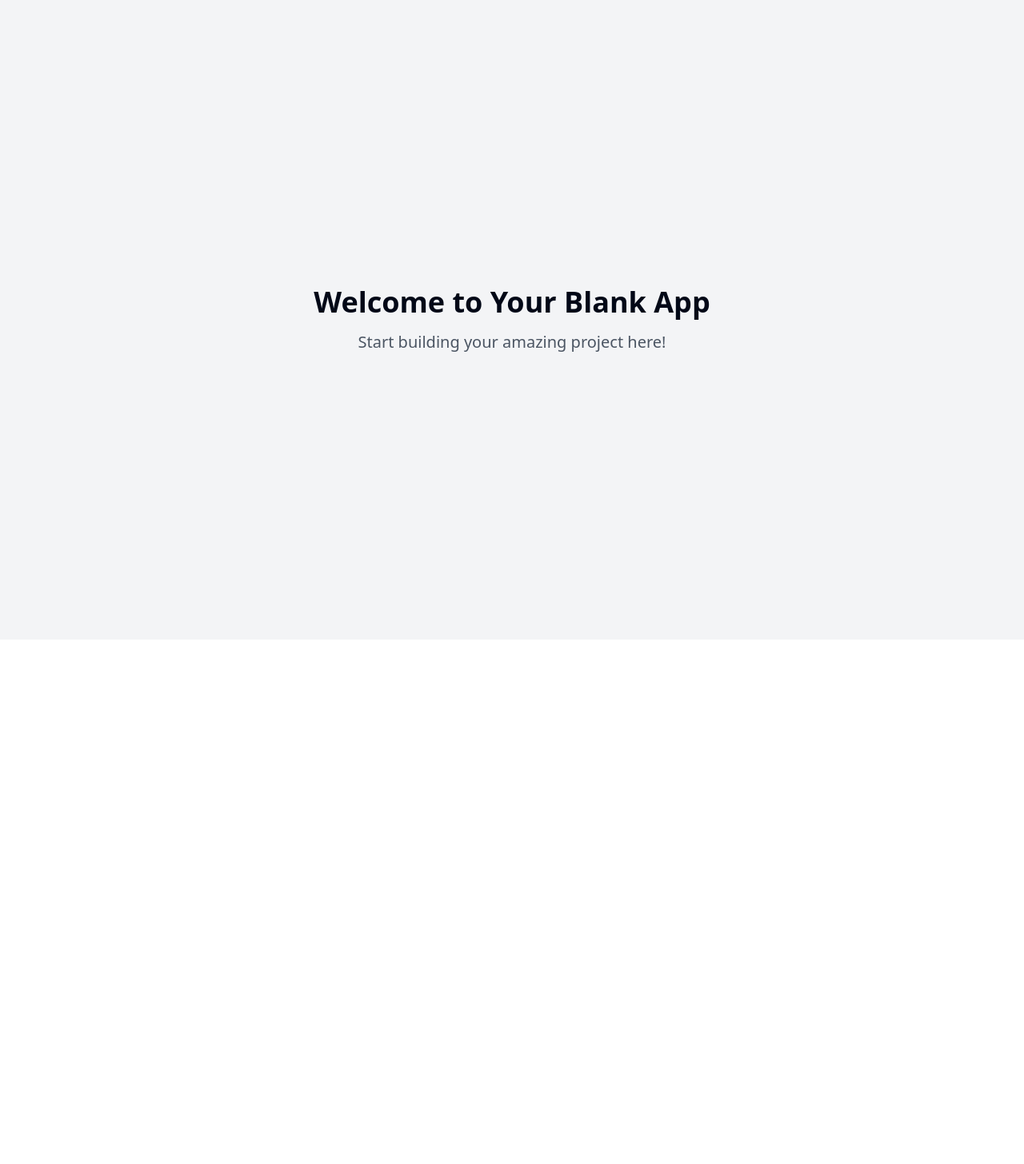
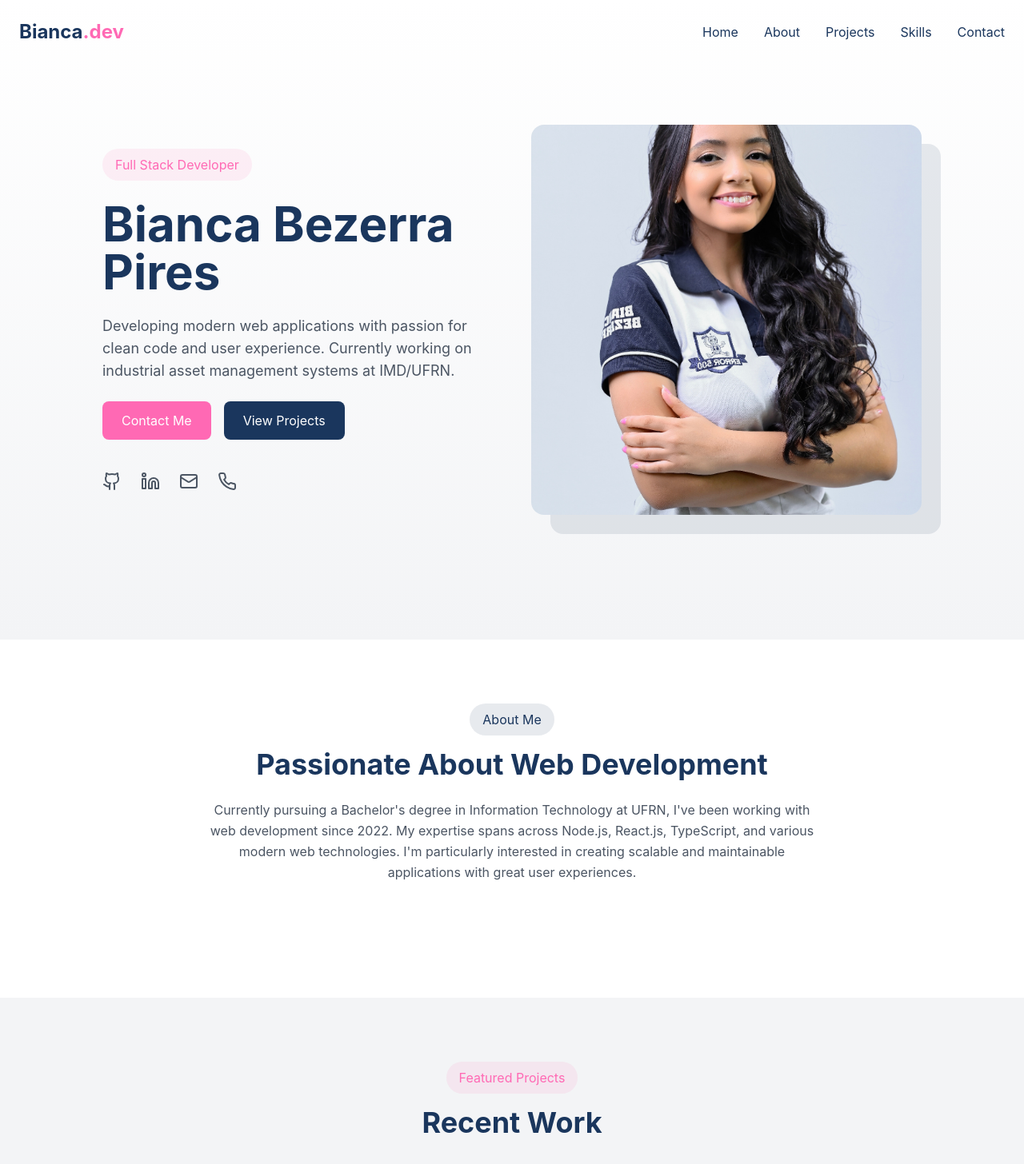
Before and after one commit to biancabp/bianca-portfolio, a React (Vite) app: page / in a window 1280 px wide. Shown: the top 1456 px of the page at 80% size. Before the commit the page ends 800 px from the top, so only its background shows below. Built offline with nearby package versions, Linux system fonts and the light colour scheme.

Commit message:
Implement portfolio website
Implement a portfolio website showcasing development projects with live demos, GitHub links, tech stack details, a skills section, and a contact form.  The design should reflect the provided resume for Bianca Bezerra Pires.

```diff
--- /dev/null
+++ b/src/components/Navigation.tsx
@@ -0,0 +1,71 @@
+
+import { useState, useEffect } from 'react';
+import { Menu, X } from 'lucide-react';
+
+const Navigation = () => {
+  const [isOpen, setIsOpen] = useState(false);
+  const [isScrolled, setIsScrolled] = useState(false);
+
+  useEffect(() => {
+    const handleScroll = () => {
+      setIsScrolled(window.scrollY > 20);
+    };
+    window.addEventListener('scroll', handleScroll);
+    return () => window.removeEventListener('scroll', handleScroll);
+  }, []);
+
+  const navLinks = [
+    { name: 'Home', href: '#home' },
+    { name: 'About', href: '#about' },
+    { name: 'Projects', href: '#projects' },
+    { name: 'Skills', href: '#skills' },
+    { name: 'Contact', href: '#contact' },
+  ];
+
+  return (
+    <nav className={`fixed w-full z-50 transition-all duration-300 ${
+      isScrolled ? 'py-4 bg-white/80 backdrop-blur-lg shadow-sm' : 'py-6 bg-transparent'
+    }`}>
+      <div className="container mx-auto px-6 flex justify-between items-center">
+        <a href="#home" className="text-2xl font-bold text-secondary">
+          Bianca<span className="text-primary">.dev</span>
+        </a>
+
+        {/* Desktop Navigation */}
+        <div className="hidden md:flex gap-8">
+          {navLinks.map((link) => (
+            <a key={link.name} href={link.href} className="nav-link">
+              {link.name}
+            </a>
+          ))}
+        </div>
+
+        {/* Mobile Navigation Toggle */}
+        <button
+          className="md:hidden text-secondary"
+          onClick={() => setIsOpen(!isOpen)}
+        >
+          {isOpen ? <X size={24} /> : <Menu size={24} />}
+        </button>
+
+        {/* Mobile Navigation Menu */}
+        {isOpen && (
+          <div className="absolute top-full left-0 right-0 bg-white/95 backdrop-blur-lg shadow-lg py-4 md:hidden">
+            {navLinks.map((link) => (
+              <a
+                key={link.name}
+                href={link.href}
+                className="block py-2 px-6 nav-link"
+                onClick={() => setIsOpen(false)}
+              >
+                {link.name}
+              </a>
+            ))}
+          </div>
+        )}
+      </div>
+    </nav>
+  );
+};
+
+export default Navigation;
--- a/src/index.css
+++ b/src/index.css
@@ -1,3 +1,4 @@
+
 @tailwind base;
 @tailwind components;
 @tailwind utilities;
@@ -6,96 +7,76 @@
   :root {
     --background: 0 0% 100%;
     --foreground: 222.2 84% 4.9%;
-
     --card: 0 0% 100%;
     --card-foreground: 222.2 84% 4.9%;
-
     --popover: 0 0% 100%;
     --popover-foreground: 222.2 84% 4.9%;
-
     --primary: 222.2 47.4% 11.2%;
     --primary-foreground: 210 40% 98%;
-
     --secondary: 210 40% 96.1%;
     --secondary-foreground: 222.2 47.4% 11.2%;
-
     --muted: 210 40% 96.1%;
     --muted-foreground: 215.4 16.3% 46.9%;
-
     --accent: 210 40% 96.1%;
     --accent-foreground: 222.2 47.4% 11.2%;
-
     --destructive: 0 84.2% 60.2%;
     --destructive-foreground: 210 40% 98%;
-
     --border: 214.3 31.8% 91.4%;
     --input: 214.3 31.8% 91.4%;
     --ring: 222.2 84% 4.9%;
-
     --radius: 0.5rem;
-
-    --sidebar-background: 0 0% 98%;
-
-    --sidebar-foreground: 240 5.3% 26.1%;
-
-    --sidebar-primary: 240 5.9% 10%;
-
-    --sidebar-primary-foreground: 0 0% 98%;
-
-    --sidebar-accent: 240 4.8% 95.9%;
-
-    --sidebar-accent-foreground: 240 5.9% 10%;
-
-    --sidebar-border: 220 13% 91%;
-
-    --sidebar-ring: 217.2 91.2% 59.8%;
   }
 
-  .dark {
-    --background: 222.2 84% 4.9%;
-    --foreground: 210 40% 98%;
-
-    --card: 222.2 84% 4.9%;
-    --card-foreground: 210 40% 98%;
-
-    --popover: 222.2 84% 4.9%;
-    --popover-foreground: 210 40% 98%;
-
-    --primary: 210 40% 98%;
-    --primary-foreground: 222.2 47.4% 11.2%;
-
-    --secondary: 217.2 32.6% 17.5%;
-    --secondary-foreground: 210 40% 98%;
-
-    --muted: 217.2 32.6% 17.5%;
-    --muted-foreground: 215 20.2% 65.1%;
-
-    --accent: 217.2 32.6% 17.5%;
-    --accent-foreground: 210 40% 98%;
-
-    --destructive: 0 62.8% 30.6%;
-    --destructive-foreground: 210 40% 98%;
-
-    --border: 217.2 32.6% 17.5%;
-    --input: 217.2 32.6% 17.5%;
-    --ring: 212.7 26.8% 83.9%;
-    --sidebar-background: 240 5.9% 10%;
-    --sidebar-foreground: 240 4.8% 95.9%;
-    --sidebar-primary: 224.3 76.3% 48%;
-    --sidebar-primary-foreground: 0 0% 100%;
-    --sidebar-accent: 240 3.7% 15.9%;
-    --sidebar-accent-foreground: 240 4.8% 95.9%;
-    --sidebar-border: 240 3.7% 15.9%;
-    --sidebar-ring: 217.2 91.2% 59.8%;
-  }
-}
-
-@layer base {
   * {
     @apply border-border;
   }
 
+  html {
+    scroll-behavior: smooth;
+  }
+
   body {
-    @apply bg-background text-foreground;
+    @apply bg-background text-foreground antialiased;
   }
 }
+
+@layer components {
+  .hero-gradient {
+    @apply bg-gradient-to-b from-white to-accent;
+  }
+
+  .section-padding {
+    @apply py-20 px-6 md:px-12 lg:px-24;
+  }
+
+  .nav-link {
+    @apply text-secondary hover:text-primary transition-colors duration-200;
+  }
+
+  .button-primary {
+    @apply px-6 py-3 bg-primary text-white rounded-lg hover:bg-primary-dark transition-colors duration-200;
+  }
+
+  .button-secondary {
+    @apply px-6 py-3 bg-secondary text-white rounded-lg hover:bg-secondary-light transition-colors duration-200;
+  }
+}
+
+.glassmorphism {
+  @apply bg-white/70 backdrop-blur-lg border border-white/20 rounded-2xl shadow-lg;
+}
+
+.fade-up {
+  animation: fadeUp 0.6s ease-out forwards;
+}
+
+@keyframes fadeUp {
+  from {
+    opacity: 0;
+    transform: translateY(20px);
+  }
+  to {
+    opacity: 1;
+    transform: translateY(0);
+  }
+}
--- a/src/pages/Index.tsx
+++ b/src/pages/Index.tsx
@@ -1,12 +1,113 @@
-// Update this page (the content is just a fallback if you fail to update the page)
+
+import { useEffect } from 'react';
+import Navigation from '@/components/Navigation';
+import { Github, Linkedin, Mail, Phone, ExternalLink, ArrowRight } from 'lucide-react';
 
 const Index = () => {
+  useEffect(() => {
+    const elements = document.querySelectorAll('.fade-up');
+    const observer = new IntersectionObserver((entries) => {
+      entries.forEach((entry) => {
+        if (entry.isIntersecting) {
+          entry.target.classList.add('opacity-100');
+          entry.target.classList.remove('opacity-0', 'translate-y-10');
+        }
+      });
+    }, { threshold: 0.1 });
+
+    elements.forEach((el) => observer.observe(el));
+    return () => observer.disconnect();
+  }, []);
+
   return (
-    <div className="min-h-screen flex items-center justify-center bg-gray-100">
-      <div className="text-center">
-        <h1 className="text-4xl font-bold mb-4">Welcome to Your Blank App</h1>
-        <p className="text-xl text-gray-600">Start building your amazing project here!</p>
-      </div>
+    <div className="min-h-screen">
+      <Navigation />
+
+      {/* Hero Section */}
+      <section id="home" className="min-h-screen hero-gradient flex items-center section-padding">
+        <div className="container mx-auto">
+          <div className="grid md:grid-cols-2 gap-12 items-center">
+            <div className="space-y-6 fade-up opacity-0 translate-y-10 transition-all duration-700">
+              <div className="inline-block px-4 py-2 rounded-full bg-primary/10 text-primary">
+                Full Stack Developer
+              </div>
+              <h1 className="text-4xl md:text-6xl font-bold text-secondary">
+                Bianca Bezerra Pires
+              </h1>
+              <p className="text-lg text-gray-600 max-w-xl">
+                Developing modern web applications with passion for clean code and user experience.
+                Currently working on industrial asset management systems at IMD/UFRN.
+              </p>
+              <div className="flex gap-4">
+                <a href="#contact" className="button-primary">
+                  Contact Me
+                </a>
+                <a href="#projects" className="button-secondary">
+                  View Projects
+                </a>
+              </div>
+              <div className="flex gap-6 pt-4">
+                <a href="https://github.com/your-github" target="_blank" rel="noopener noreferrer" className="text-gray-600 hover:text-primary transition-colors">
+                  <Github size={24} />
+                </a>
+                <a href="https://www.linkedin.com/in/bianca-bezerra-pires/" target="_blank" rel="noopener noreferrer" className="text-gray-600 hover:text-primary transition-colors">
+                  <Linkedin size={24} />
+                </a>
+                <a href="mailto:bianca.bezerra.713@ufrn.edu.br" className="text-gray-600 hover:text-primary transition-colors">
+                  <Mail size={24} />
+                </a>
+                <a href="tel:+5584996383482" className="text-gray-600 hover:text-primary transition-colors">
+                  <Phone size={24} />
+                </a>
+              </div>
+            </div>
+            <div className="relative fade-up opacity-0 translate-y-10 transition-all duration-700 delay-200">
+              <div className="relative w-full aspect-square rounded-2xl overflow-hidden">
+                <img
+                  src="/lovable-uploads/ba020250-0f4c-4c1d-ab7f-178a179fb3c9.png"
+                  alt="Profile"
+                  className="object-cover w-full h-full"
+                />
+              </div>
+              <div className="absolute -bottom-6 -right-6 -z-10 w-full aspect-square rounded-2xl bg-secondary opacity-10"></div>
+            </div>
+          </div>
+        </div>
+      </section>
+
+      {/* About Section */}
+      <section id="about" className="section-padding bg-white">
+        <div className="container mx-auto">
+          <div className="max-w-3xl mx-auto text-center mb-16 fade-up opacity-0 translate-y-10 transition-all duration-700">
+            <div className="inline-block px-4 py-2 rounded-full bg-secondary/10 text-secondary mb-4">
+              About Me
+            </div>
+            <h2 className="text-3xl md:text-4xl font-bold text-secondary mb-6">
+              Passionate About Web Development
+            </h2>
+            <p className="text-gray-600 leading-relaxed">
+              Currently pursuing a Bachelor's degree in Information Technology at UFRN,
+              I've been working with web development since 2022. My expertise spans across
+              Node.js, React.js, TypeScript, and various modern web technologies. I'm particularly
+              interested in creating scalable and maintainable applications with great user experiences.
+            </p>
+          </div>
+        </div>
+      </section>
+
+      {/* Projects Section - Will be expanded in next iterations */}
+      <section id="projects" className="section-padding bg-accent">
+        <div className="container mx-auto">
+          <div className="text-center mb-16 fade-up opacity-0 translate-y-10 transition-all duration-700">
+            <div className="inline-block px-4 py-2 rounded-full bg-primary/10 text-primary mb-4">
+              Featured Projects
+            </div>
+            <h2 className="text-3xl md:text-4xl font-bold text-secondary">
+              Recent Work
+            </h2>
+          </div>
+        </div>
+      </section>
     </div>
   );
 };
--- a/tailwind.config.ts
+++ b/tailwind.config.ts
@@ -1,3 +1,4 @@
+
 import type { Config } from "tailwindcss";
 
 export default {
@@ -12,85 +13,72 @@ export default {
   theme: {
     container: {
       center: true,
-			padding: '2rem',
+      padding: "2rem",
       screens: {
-				'2xl': '1400px'
-			}
+        "2xl": "1400px",
+      },
     },
     extend: {
       colors: {
-				border: 'hsl(var(--border))',
-				input: 'hsl(var(--input))',
-				ring: 'hsl(var(--ring))',
-				background: 'hsl(var(--background))',
-				foreground: 'hsl(var(--foreground))',
+        border: "hsl(var(--border))",
+        input: "hsl(var(--input))",
+        ring: "hsl(var(--ring))",
+        background: "hsl(var(--background))",
+        foreground: "hsl(var(--foreground))",
         primary: {
-					DEFAULT: 'hsl(var(--primary))',
-					foreground: 'hsl(var(--primary-foreground))'
+          DEFAULT: "#FF69B4",
+          dark: "#D4447A",
         },
         secondary: {
-					DEFAULT: 'hsl(var(--secondary))',
-					foreground: 'hsl(var(--secondary-foreground))'
-				},
-				destructive: {
-					DEFAULT: 'hsl(var(--destructive))',
-					foreground: 'hsl(var(--destructive-foreground))'
-				},
-				muted: {
-					DEFAULT: 'hsl(var(--muted))',
-					foreground: 'hsl(var(--muted-foreground))'
+          DEFAULT: "#1A365D",
+          light: "#2A4A7F",
         },
         accent: {
-					DEFAULT: 'hsl(var(--accent))',
-					foreground: 'hsl(var(--accent-foreground))'
-				},
-				popover: {
-					DEFAULT: 'hsl(var(--popover))',
-					foreground: 'hsl(var(--popover-foreground))'
-				},
-				card: {
-					DEFAULT: 'hsl(var(--card))',
-					foreground: 'hsl(var(--card-foreground))'
-				},
-				sidebar: {
-					DEFAULT: 'hsl(var(--sidebar-background))',
-					foreground: 'hsl(var(--sidebar-foreground))',
-					primary: 'hsl(var(--sidebar-primary))',
-					'primary-foreground': 'hsl(var(--sidebar-primary-foreground))',
-					accent: 'hsl(var(--sidebar-accent))',
-					'accent-foreground': 'hsl(var(--sidebar-accent-foreground))',
-					border: 'hsl(var(--sidebar-border))',
-					ring: 'hsl(var(--sidebar-ring))'
+          DEFAULT: "#F3F4F6",
+          foreground: "#374151",
         }
       },
       borderRadius: {
-				lg: 'var(--radius)',
-				md: 'calc(var(--radius) - 2px)',
-				sm: 'calc(var(--radius) - 4px)'
+        lg: "var(--radius)",
+        md: "calc(var(--radius) - 2px)",
+        sm: "calc(var(--radius) - 4px)",
+      },
+      fontFamily: {
+        sans: [
+          "Inter",
+          "system-ui",
+          "-apple-system",
+          "BlinkMacSystemFont",
+          "Segoe UI",
+          "Roboto",
+          "sans-serif",
+        ],
       },
       keyframes: {
-				'accordion-down': {
-					from: {
-						height: '0'
+        "accordion-down": {
+          from: { height: "0" },
+          to: { height: "var(--radix-accordion-content-height)" },
         },
-					to: {
-						height: 'var(--radix-accordion-content-height)'
-					}
+        "accordion-up": {
+          from: { height: "var(--radix-accordion-content-height)" },
+          to: { height: "0" },
         },
-				'accordion-up': {
-					from: {
-						height: 'var(--radix-accordion-content-height)'
+        fadeIn: {
+          "0%": { opacity: "0", transform: "translateY(10px)" },
+          "100%": { opacity: "1", transform: "translateY(0)" },
         },
-					to: {
-						height: '0'
-					}
-				}
+        slideIn: {
+          "0%": { transform: "translateX(-100%)" },
+          "100%": { transform: "translateX(0)" },
+        },
       },
       animation: {
-				'accordion-down': 'accordion-down 0.2s ease-out',
-				'accordion-up': 'accordion-up 0.2s ease-out'
-			}
-		}
+        "accordion-down": "accordion-down 0.2s ease-out",
+        "accordion-up": "accordion-up 0.2s ease-out",
+        "fade-in": "fadeIn 0.5s ease-out forwards",
+        "slide-in": "slideIn 0.5s ease-out forwards",
+      },
+    },
   },
   plugins: [require("tailwindcss-animate")],
 } satisfies Config;
```
Also changed, not shown: src/components/ProjectCard.tsx (added, +70 -0 lines), public/lovable-uploads/ba020250-0f4c-4c1d-ab7f-178a179fb3c9.png (added). Lines whose indentation alone changed are shown as unchanged.
